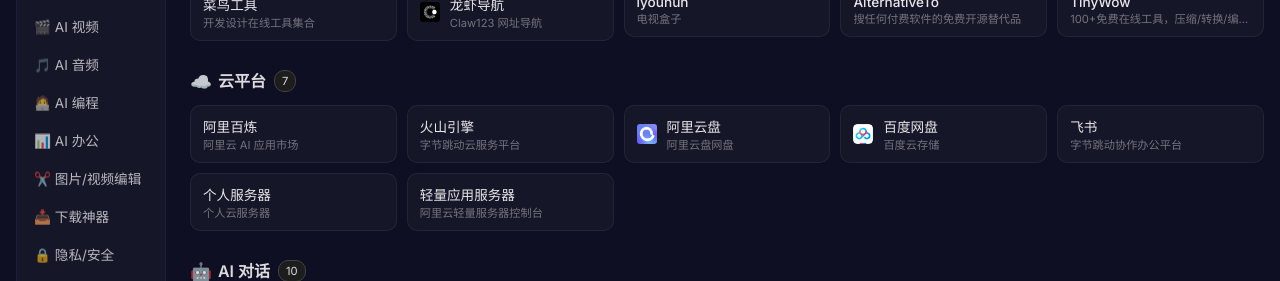
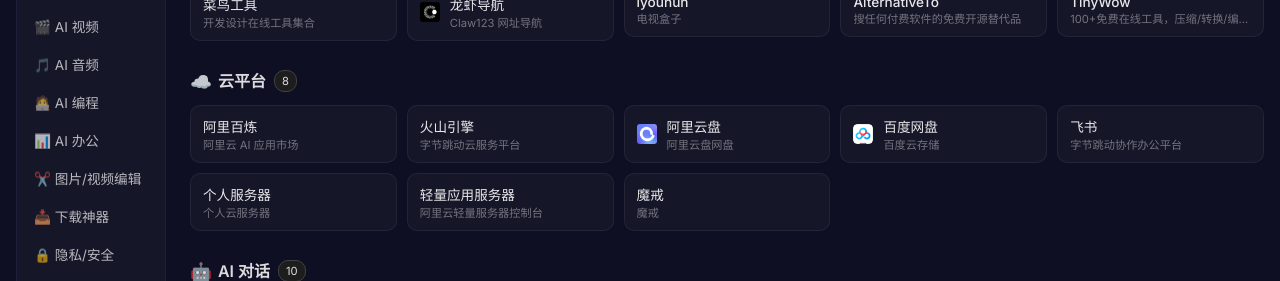
Before and after one commit to wzjhub/wzjhub.github.io, a React (Vite) app: page /nav in a window 1280 px wide. Shown: the part 284-565 px from the top of the page. Built offline with nearby package versions, Linux system fonts and the light colour scheme.

Commit message:
feat: add mojie to cloud platform

```diff
--- a/src/pages/Navigation/data.ts
+++ b/src/pages/Navigation/data.ts
@@ -37,6 +37,7 @@
       { id: 'plat-5', title: '飞书', url: 'https://accounts.feishu.cn', desc: '字节跳动协作办公平台' },
       { id: 'plat-6', title: '个人服务器', url: 'http://47.103.213.167', desc: '个人云服务器' },
       { id: 'plat-7', title: '轻量应用服务器', url: 'https://swasnext.console.aliyun.com/servers/cn-shanghai', desc: '阿里云轻量服务器控制台' },
+      { id: 'plat-8', title: '魔戒', url: 'https://mojie.ws/#/knowledge', desc: '魔戒' },
     ],
   },
   {
```
